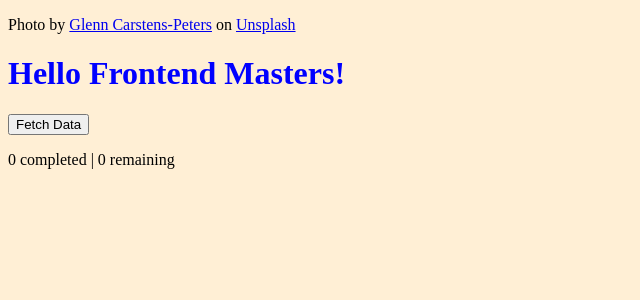
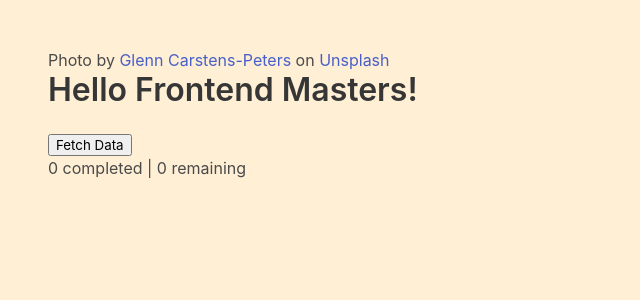
Before and after one commit to bencodezen/nuxt-3-fundamentals-workshop, a Nuxt app in the folder app/: page / in a window 1280 px wide. Shown: the top 300 px of the page, without its empty margins (0-640 px from the left). Built offline with nearby package versions, Linux system fonts and the light colour scheme.

Commit message:
feature: install bulma

```diff
--- a/app/app.vue
+++ b/app/app.vue
@@ -21,6 +21,7 @@ function fetchTodoList() {
 </script>
 
 <template>
+  <div class="section">
     <p>
       Photo by
       <a
@@ -33,7 +34,7 @@ function fetchTodoList() {
         >Unsplash</a
       >
     </p>
-  <h1 class="heading">Hello Frontend Masters!</h1>
+    <h1 class="title">Hello Frontend Masters!</h1>
     <button @click="fetchTodoList">Fetch Data</button>
     <p>
       {{ completedItems.length }} completed |
@@ -44,9 +45,11 @@ function fetchTodoList() {
         <input type="checkbox" :checked="todo.completed" /> {{ todo.title }}
       </li>
     </ul>
+  </div>
 </template>
 
 <style lang="scss">
+@import './node_modules/bulma/bulma.sass';
 @import './assets/styles/main.scss';
 
 :root {
--- a/app/package.json
+++ b/app/package.json
@@ -11,5 +11,8 @@
     "nuxt": "3.0.0-rc.8",
     "sass": "^1.54.8",
     "sass-loader": "^10.3.1"
+  },
+  "dependencies": {
+    "bulma": "^0.9.4"
   }
 }
```
Also changed, not shown: 1 other file (tests, documents, lock files or other folders). Lines whose indentation alone changed are shown as unchanged.
